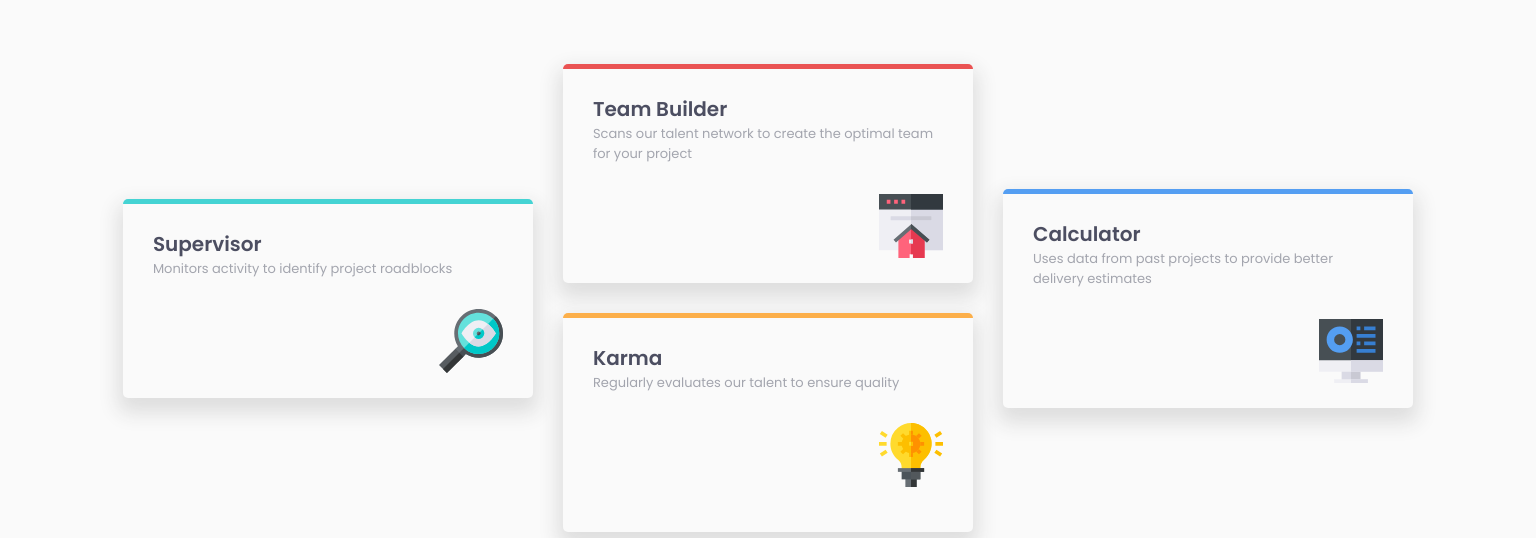
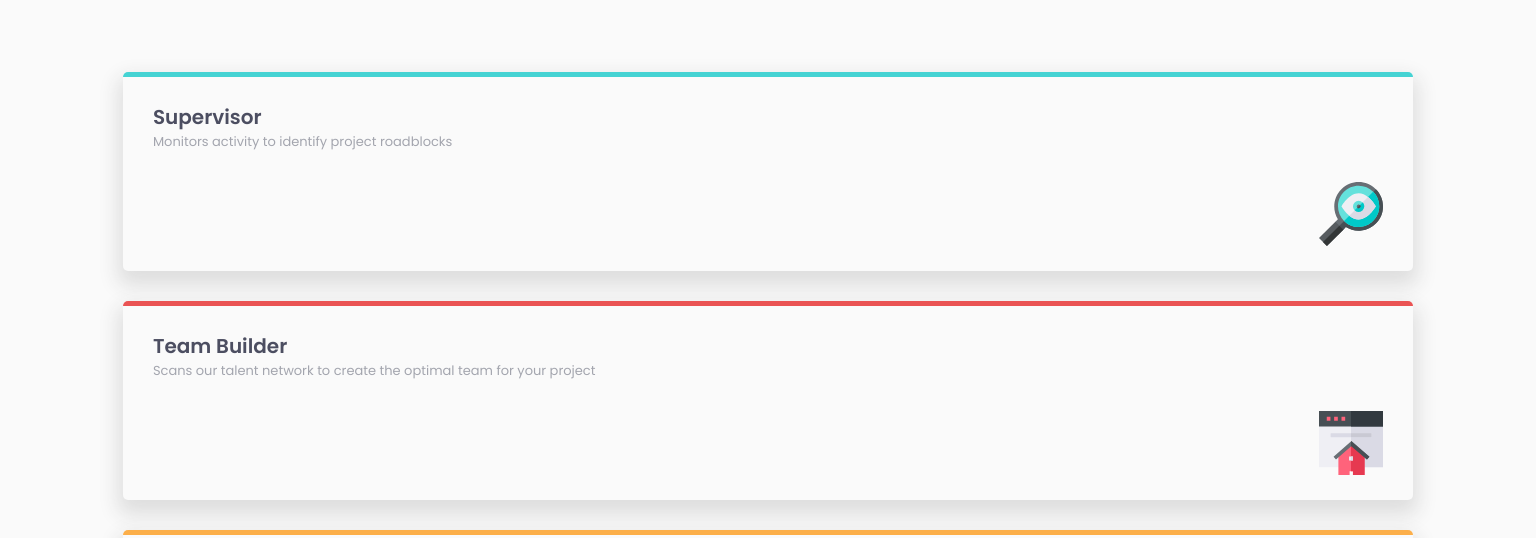
Before and after one commit to charlesoko2/four-card, a plain HTML site: page index.html in a window 1536 px wide. Shown: the part 215-753 px from the top of the page. Drawn offline with Linux system fonts and the light colour scheme.

Commit message:
Update style.css

```diff
--- a/style.css
+++ b/style.css
@@ -109,44 +109,3 @@ body {
   text-decoration: none;
   color: hsl(228, 45%, 44%);
 }
-@media (min-width: 1440px) {
-  .header-paragraph {
-    font-size: 1.4rem;
-  }
-
-  .cards {
-    display: grid;
-    grid-template-columns: repeat(2, 1fr);
-    column-gap: 3rem;
-  }
-}
-
-@media (min-width: 1250px) {
-  .header-paragraph {
-    font-size: 1.3rem;
-  }
-
-  .cards {
-    grid-template-columns: repeat(3, 1fr);
-    grid-template-rows: repeat(2, 1fr);
-    grid-template-areas:
-      "start mid1 end"
-      "start mid2 end";
-  }
-
-  .card-supervisor {
-    grid-area: start;
-    align-self: center;
-  }
-
-  .card-team-builder {
-    grid-area: mid1;
-  }
-  .card-karma {
-    grid-area: mid2;
-  }
-  .card-calculator {
-    grid-area: end;
-    align-self: center;
-  }
-}
```
